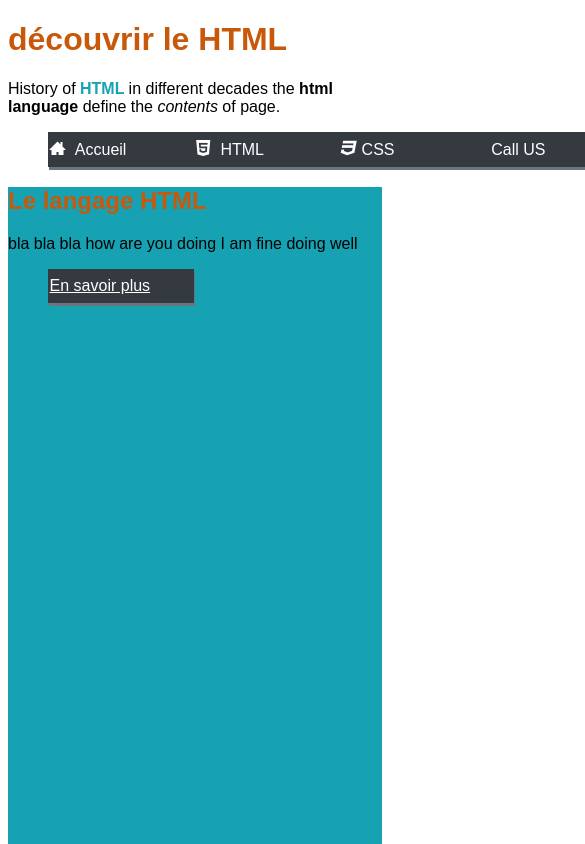
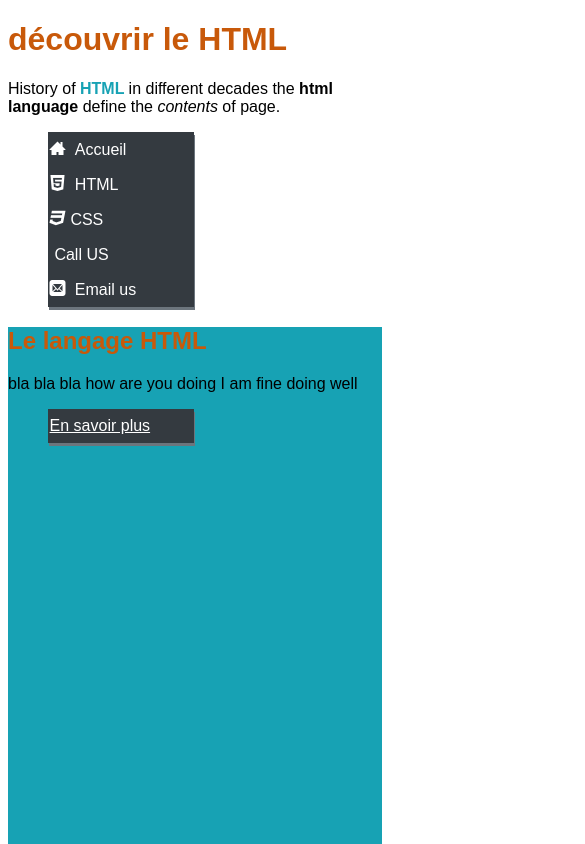
Before and after one commit to abidfalcon/init_html, a plain HTML site: page init-html/index.html in a window 390 px wide. Shown: the top 844 px of the page, 585 px wide, since content can reach past the window. Drawn offline with Linux system fonts and the light colour scheme; files whose address does not match are found by name.

Commit message:
update media rule comment

```diff
--- a/init-html/assets/css/styles.css
+++ b/init-html/assets/css/styles.css
@@ -37,9 +37,18 @@ nav  {
     color: var(--dark);
 }
 
-nav ul.flex-container{
+.flex-container{
     display: flex;
+    flex-direction: row;
+}
 
+/**
+* parametre regle de media
+**/
+@media screen and (max-width:576px) {
+    .flex-container {
+        flex-direction: column;
+    }
 }
 
 
--- a/init-html/index.html
+++ b/init-html/index.html
@@ -5,7 +5,13 @@
 <!-- Pleease NO COMMENT inside a tag (balise)-->
 <!-- Look what is the difference b/w tag and Element-->
     <head>
-        <meta charset="utf-8">    <!-- v.important to show the same characters ( e.g é, â etc.) in the window navigato-->
+        <meta charset="utf-8">
+        <!-- definition des regles de media-->
+        <meta
+        name="viewport"
+        content="width=device-width,initial-scale=1.0,maximum-scale=1.0,minimum-scale=1.0,user-scalable=no"
+        >
+        <!-- v.important to show the same characters ( e.g é, â etc.) in the window navigato-->
             <title>decouvrir le html</title>
             <link href="./assets/css/styles.css" rel="stylesheet">
            <!-- <style>p{text-align: justify;}</style>       (2nd method to change the style text etc.,-->
```
